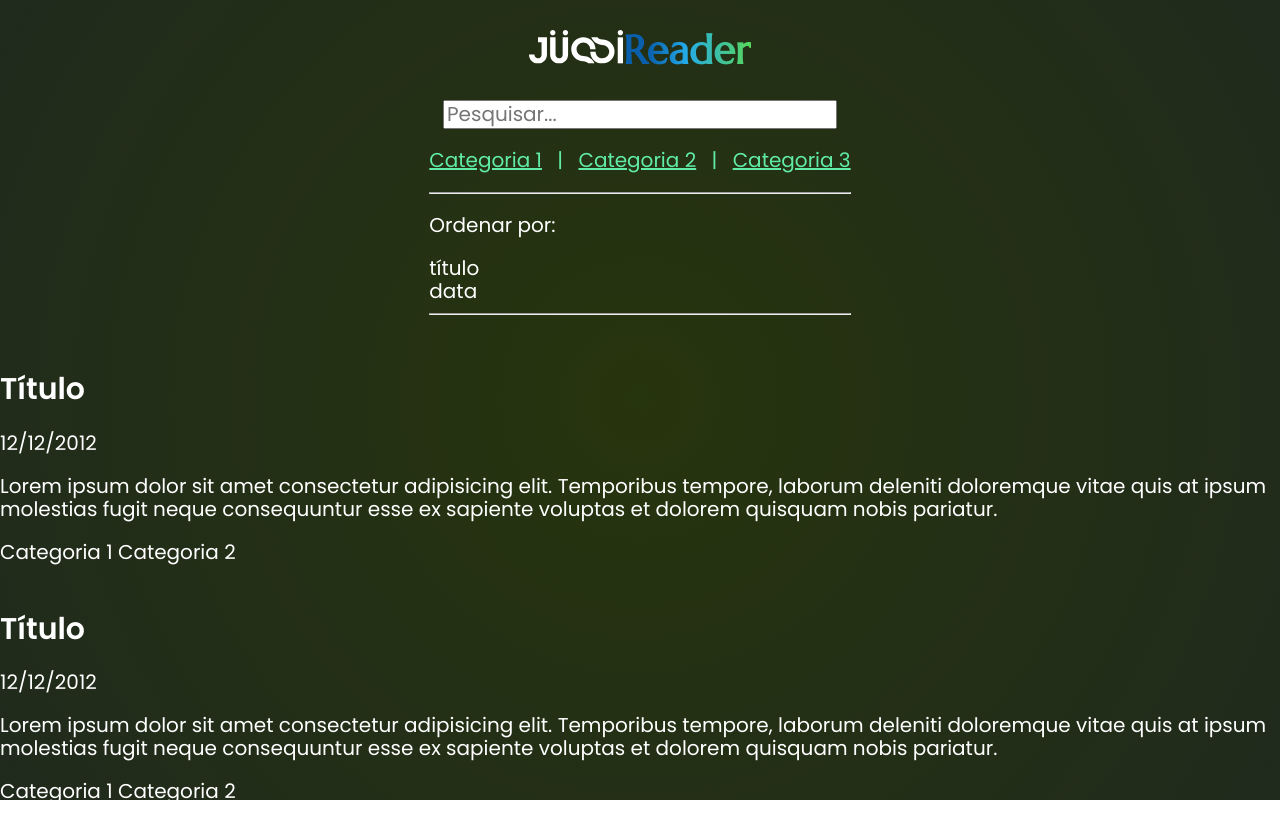
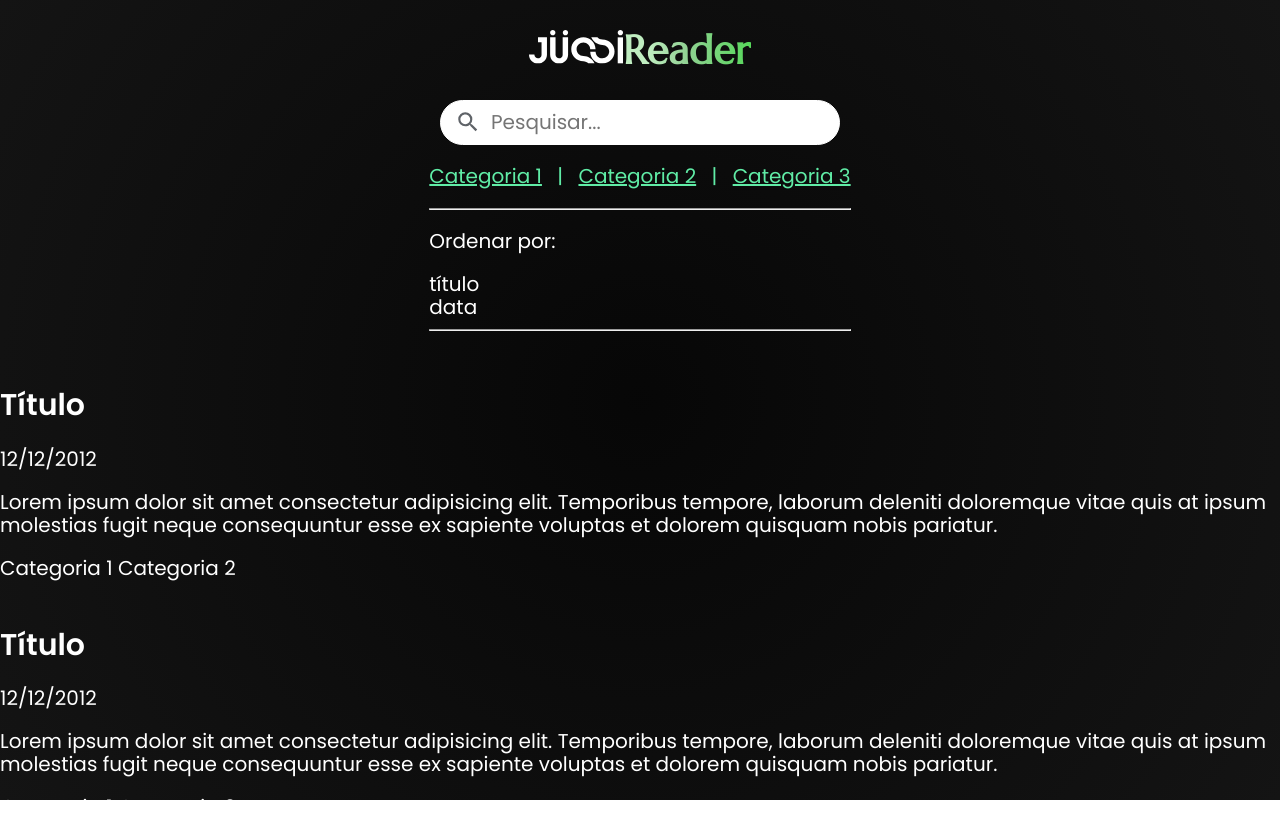
Before and after one commit to thiagodeev/jussi-reader-tests, a website: page client/thiagoribeiro/src/index.html in a window 1280 px wide. Drawn offline with Linux system fonts and the light colour scheme.

Commit message:
complete the search component, and add some classes to improve layout manager. Changes some colors too

```diff
--- a/client/thiagoribeiro/src/index.html
+++ b/client/thiagoribeiro/src/index.html
@@ -14,14 +14,14 @@
     <header class="header">
       <div class="container">
         <div>
-          <h1 class="header__title">
+          <h1 class="header__title header__title_Layout">
             <img src="../src/assets/logo-jussi-white.svg" alt="jussi-logo"><span>Reader</span>
           </h1>
         </div>
         <div>
-          <div>
+          <form class="header__search header__search_Layout">
             <input type="search" name="" id="" placeholder="Pesquisar...">
-          </div>
+          </form>
         </div>
       </div>
 
--- /dev/null
+++ b/client/thiagoribeiro/src/scss/Components/_header__search.scss
@@ -0,0 +1,29 @@
+@use "../foward" as *;
+
+.header__search{
+  border: none;
+
+  > input[type="search"]{
+    border: 1px solid $light-color;
+    border-radius: 30px;
+    display: block;
+    background: url(assets/search.svg) no-repeat 0.7em center;
+    background-size: 1.3em;
+    background-color: $light-color;
+
+    &:focus {
+      box-shadow: 0 0 3px 0 #1183d6;
+      border-color: #1183d6;
+      outline: none;
+    }
+  }
+}
+
+.header__search_Layout{
+  padding: 0;
+
+  > input[type="search"]{
+    width: 20em;
+    padding: 10px 15px 10px 2.5em;
+  }
+}
--- a/client/thiagoribeiro/src/scss/Components/_header__title.scss
+++ b/client/thiagoribeiro/src/scss/Components/_header__title.scss
@@ -2,11 +2,6 @@
 
 .header__title{
 	text-align: center;
-
-  img{
-    height: 1.7rem;
-		width: auto;
-  }
 
   span {
     font-family: $title-font;
@@ -21,3 +16,10 @@
 		animation: textclip 5s linear infinite;
   }
 }
+
+.header__title_Layout{
+	img{
+    height: 1.7rem;
+		width: auto;
+	}
+}
--- a/client/thiagoribeiro/src/scss/Components/_index.scss
+++ b/client/thiagoribeiro/src/scss/Components/_index.scss
@@ -1,3 +1,4 @@
 @forward "header__categories";
+@forward "header__search";
 @forward "header__title";
 @forward "header";
--- a/client/thiagoribeiro/src/scss/Settings/_variables.scss
+++ b/client/thiagoribeiro/src/scss/Settings/_variables.scss
@@ -14,13 +14,14 @@ $root-font-size: (
   x-large: 24
 ); //Just set the NUMBER, not the "px" string (because "rem-calc()" function)
 
+$linear-title-color: linear-gradient(to right, #bfedc0 10%, #90d192 25%, #57d75b 50%, #90d192 75%, #bfedc0 90%);
 $primary-text-color: #FFF;
 $secondary-text-color: #60eca6;
 
 ///////////////////////////////////////////////
 
-$linear-title-color: linear-gradient(to right,#095fab 10%, #25abe8 25%, #57d75b 50%, #25abe8 75%, #095fab 90%);
-$background-color: radial-gradient(circle at center, #2a3a06 -50%, #202a1d 100%);
+$background-color: radial-gradient(circle at center, #000000 -50%, #141414 100%);
+$light-color: #FFF;
 
 $breakpoints: (
   mobile: 380px,
```
Also changed, not shown: client/thiagoribeiro/src/assets/search.svg (added), client/thiagoribeiro/src/main.css.
